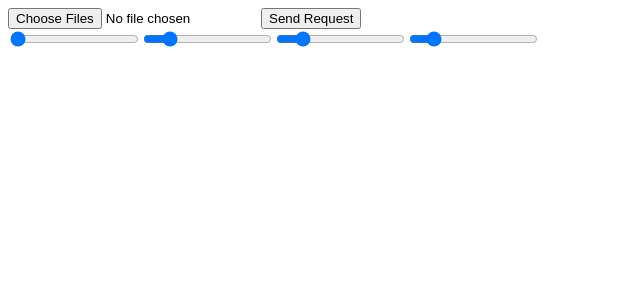
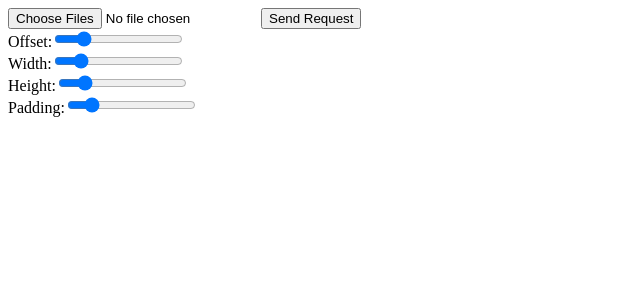
Before and after one commit to krilek/xrdplotter, a Next.js app: page / in a window 1280 px wide. Shown: the top 300 px of the page, without its empty margins (0-640 px from the left). Built offline with nearby package versions, Linux system fonts and the light colour scheme.

Commit message:
color and labels

```diff
--- /dev/null
+++ b/app/ui/colorPicker.tsx
@@ -0,0 +1,29 @@
+import { XrdDataSet } from "app/models/xrdDataSet"
+import { useEffect, useMemo, useState } from "react"
+
+type Props = {
+    label: string
+    color: string,
+    onColorUpdate: (color: string) => void
+}
+export default function ColorPicker({ label, color, onColorUpdate }: Props) {
+    const [inputValue, setInputValue] = useState("");
+    useEffect(() => {
+        setInputValue(color);
+    }, [color]);
+    useEffect(() => {
+        const timeoutId = setTimeout(() => {
+            onColorUpdate(inputValue);
+        }, 500);
+        return () => clearTimeout(timeoutId);
+    }, [inputValue, 500]);
+
+    return (
+        <div>
+            <label>
+                {`Color of ${label}:`}
+                <input type="color" id={label} name={label} value={inputValue} onChange={e => setInputValue(e.target.value)} />
+            </label>
+        </div>
+    )
+}
--- /dev/null
+++ b/app/ui/datasetColorPickers.tsx
@@ -0,0 +1,17 @@
+import { XrdDataSet } from "app/models/xrdDataSet"
+import { useEffect, useMemo, useState } from "react"
+import ColorPicker from "./colorPicker"
+
+type Props = {
+    colors: { color: string, label: string }[]
+    onColorUpdate: (label: string, color: string) => void
+}
+export default function DatasetColorPickers({ colors, onColorUpdate }: Props) {
+    return (
+        <div>
+            {colors.map(x => (
+                <ColorPicker color={x.color} label={x.label} onColorUpdate={newColor => onColorUpdate(x.label, newColor)} />
+            ))}
+        </div>
+    )
+}
--- a/app/ui/multiLineChart.tsx
+++ b/app/ui/multiLineChart.tsx
@@ -3,6 +3,7 @@ import * as d3 from "d3";
 import { FormEvent, useEffect, useRef, useState } from "react";
 import SvgDownloadButton from "./svgDownloadButton";
 import { XrdDataSet } from 'app/models/xrdDataSet';
+import DatasetColorPickers from "./datasetColorPickers";
 
 type Props = {
     dataSets: XrdDataSet[]
@@ -12,10 +13,23 @@ export default function MultiLineChart({ dataSets }: Props) {
     const svgRef = useRef(null);
     const [imgData, setImgData] = useState("");
     const [b64Data, setB64Data] = useState("");
-    const [offset, setOffset] = useState(5);
+    const [offset, setOffset] = useState(20);
     const [height, setHeight] = useState(500);
     const [width, setWidth] = useState(1000);
     const [padding, setPadding] = useState(50);
+    const [colors, setColors] = useState<{ label: string, color: string }[]>([]);
+    useEffect(() => {
+        setColors(dataSets.map(x => {
+            const exists = colors.find(c => c.label == x.name);
+            if (!exists) {
+                return {
+                    label: x.name,
+                    color: '#' + (Math.random() * 0xFFFFFF << 0).toString(16)
+                };
+            }
+            return exists;
+        }));
+    }, [dataSets])
     useEffect(() => {
         // D3 Code
         const dataset = dataSets[0];
@@ -23,7 +37,7 @@ export default function MultiLineChart({ dataSets }: Props) {
             return;
         }
         let data1 = dataSets.flatMap((x, index) => x.points.map(y => ({
-            symbol: x.name == 'Er-Bi2O2CO3_zolty_bg_subtracted' ? 'a' : 'c',
+            symbol: x.name,
             x1: y.twoTheta,
             y1: y.intensity + (index * offset)
         })));
@@ -65,22 +79,60 @@ export default function MultiLineChart({ dataSets }: Props) {
         const line = d3.line()
             .x(d => x(d[0]))
             .y(d => y(d[1]));
+        dataSets.forEach((x, index) => {
+            svg.append("text")
+                .attr("transform", `translate(${width - padding},${(height - padding) - ((index + 1) * offset)})`)
+                .attr("dy", ".35em")
+                .attr("text-anchor", "end")
+                .style("fill", "steelblue")
+                .text(x.name);
+        })
+
         svg.selectAll("path.line")
             .data(dataNest)
             .join("path")
             .attr("class", "line")
             .attr("fill", "none")
-            .style("stroke", d => d.key === 'a' ? 'blue' : 'red')
+            .style("stroke", d => colors.find(x => x.label == d.key)?.color ?? 'red')
             .attr("d", d => line(d.value.map(x => [x.x1, x.y1])));
-    }, [offset, width, height, padding, dataSets, svgRef.current]); // redraw chart if data changes
+    }, [colors, offset, width, height, padding, dataSets, svgRef.current]); // redraw chart if data changes
 
     return (
         <div>
             <div>
-                <input defaultValue={offset} type="range" min="5" max="300" onInput={(e: FormEvent<HTMLInputElement>) => setOffset(Number((e.target as HTMLInputElement)?.value))} />
-                <input defaultValue={width} type="range" min="400" max="4000" onInput={(e: FormEvent<HTMLInputElement>) => setWidth(Number((e.target as HTMLInputElement)?.value))} />
-                <input defaultValue={height} type="range" min="200" max="2000" onInput={(e: FormEvent<HTMLInputElement>) => setHeight(Number((e.target as HTMLInputElement)?.value))} />
-                <input defaultValue={padding} type="range" min="5" max="300" onInput={(e: FormEvent<HTMLInputElement>) => setPadding(Number((e.target as HTMLInputElement)?.value))} />
+                <div>
+                    <label>
+                        Offset:
+                        <input defaultValue={offset} type="range" min="1" max="100" onInput={(e: FormEvent<HTMLInputElement>) => setOffset(Number((e.target as HTMLInputElement)?.value))} />
+                    </label>
+                </div>
+                <div>
+                    <label>
+                        Width:
+                        <input defaultValue={width} type="range" min="400" max="4000" onInput={(e: FormEvent<HTMLInputElement>) => setWidth(Number((e.target as HTMLInputElement)?.value))} />
+                    </label>
+                </div>
+                <div>
+                    <label>
+                        Height:
+                        <input defaultValue={height} type="range" min="200" max="2000" onInput={(e: FormEvent<HTMLInputElement>) => setHeight(Number((e.target as HTMLInputElement)?.value))} />
+                    </label>
+
+                </div>
+                <div>
+                    <label>
+                        Padding:
+                        <input defaultValue={padding} type="range" min="5" max="300" onInput={(e: FormEvent<HTMLInputElement>) => setPadding(Number((e.target as HTMLInputElement)?.value))} />
+                    </label>
+                </div>
+                <DatasetColorPickers colors={colors} onColorUpdate={(dataSetName, color) => {
+                    setColors(colors.map(x => {
+                        if (x.label === dataSetName) {
+                            return { label: dataSetName, color: color }
+                        }
+                        return x;
+                    }));
+                }} />
             </div>
             <svg ref={svgRef} />
             {/* <img src={imgData} /> */}
```
